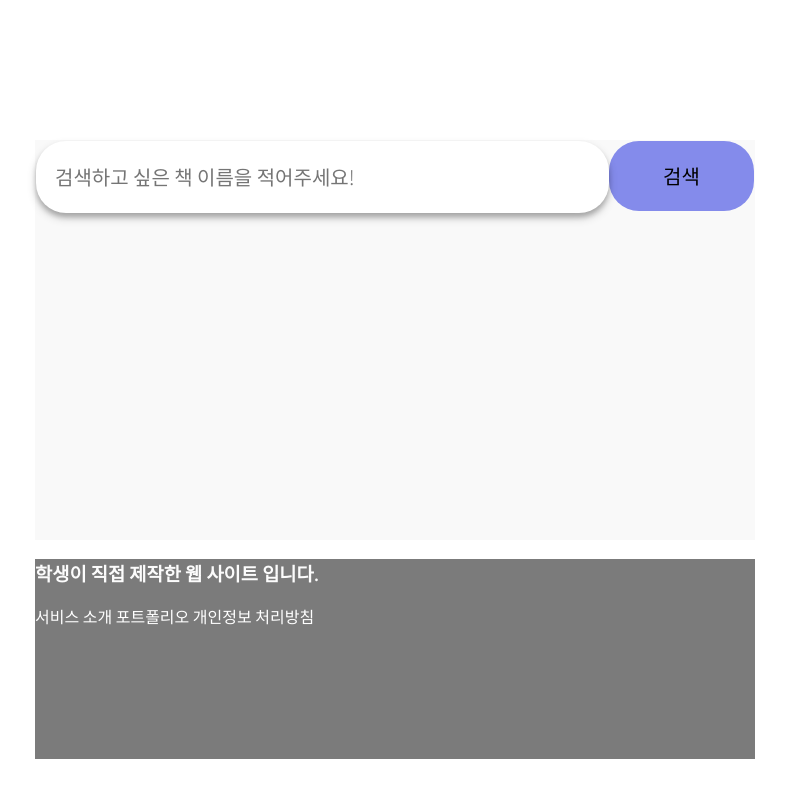
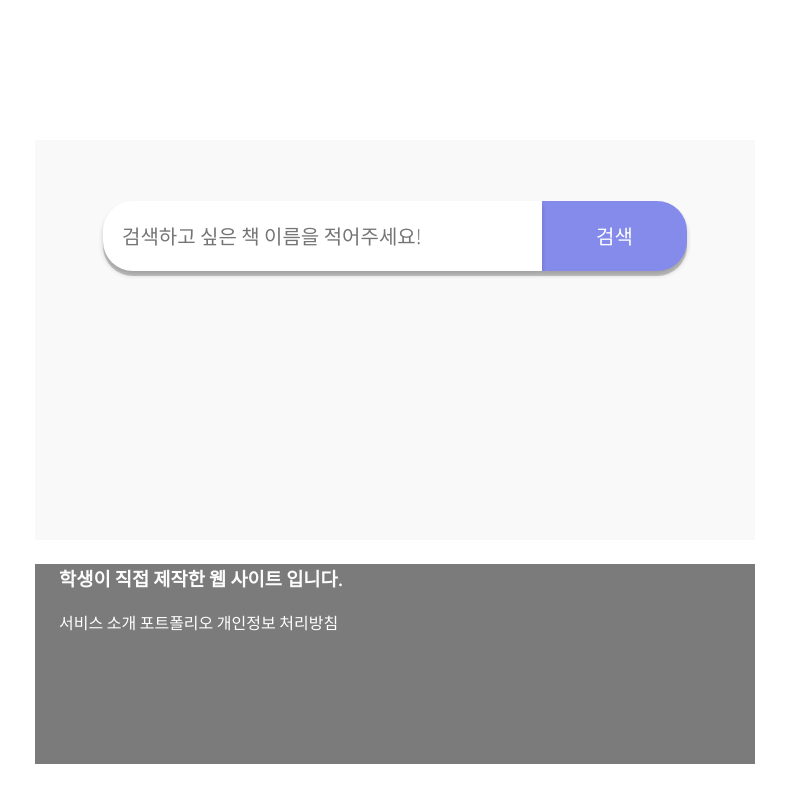
Before and after one commit to yoomin1122/schoolsearch, a Flask app: page / in a window 1280 px wide. Shown: the whole page, without its empty margins (245-1031 px from the left). Run offline with Flask 3, Linux system fonts and the light colour scheme; some web fonts are replaced.

Commit message:
Update index.css

```diff
--- a/static/index.css
+++ b/static/index.css
@@ -1,7 +1,8 @@
 form {
   display: flex;
   flex-direction: row;
-
+  display: inline-flex;
+  align-items: center;
   padding: 1px;
 }
 input:focus {
@@ -11,25 +12,33 @@ input:focus {
 /* Add the focus effect to the form so it contains the button */
 
 input {
-  flex-grow: 2;
-  border-radius: 30px;
-  box-shadow: 0 4px 5px 0 rgba(0, 0, 0, 0.2), 0 5px 10px 0 rgba(0, 0, 0, 0.19);
+  margin-top: 3em;
+  border-radius: 30px 0px 0px 30px;
+  box-shadow: 0 4px 5px 0 rgba(0, 0, 0, 0.2), 0 5px 0 0 rgba(0, 0, 0, 0.19);
   position: relative;
   width: 435px;
-  height: 70px;
+  height: 68px;
   text-indent: 17px;
-  font-size : 20px;
+  font-size: 20px;
   border: none;
 }
 
 button {
+  margin-top: 3em;
   background-color: #848beb;
-  border-radius: 30px;
+  border-radius: 0px 30px 30px 0px;
+  box-shadow: 0 4px 5px 0 rgba(0, 0, 0, 0.2), 0 5px 0 0 rgba(0, 0, 0, 0.19);
   border: none;
   width: 145px;
   height: 70px;
-  font-size : 20px;
+  font-size: 20px;
+  color: #fff;
 }
-.leftmargin {
-  margin-left: auto;
+button:hover {
+  text-decoration-line: underline;
 }
+
+.footer-margin {
+  top: 10%;
+  margin: 1.5em;
+}
```
